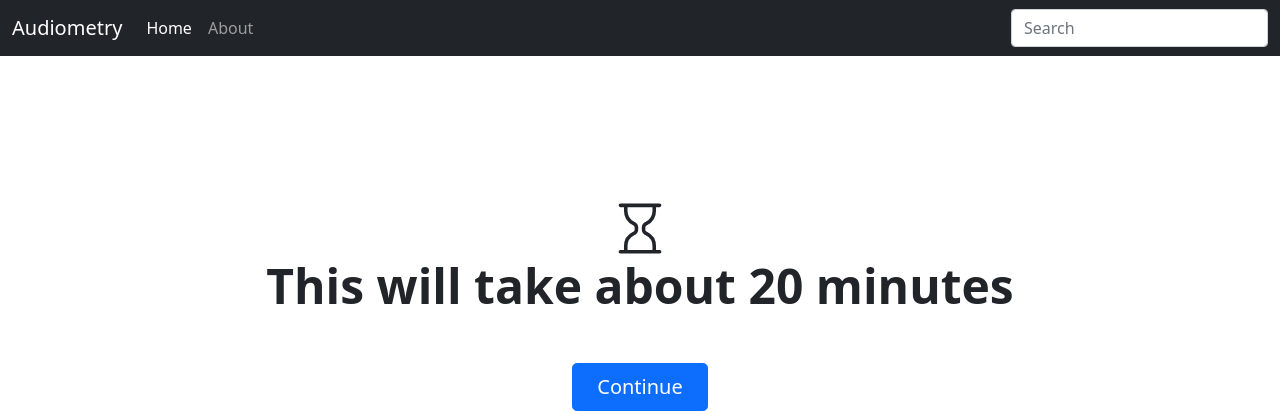
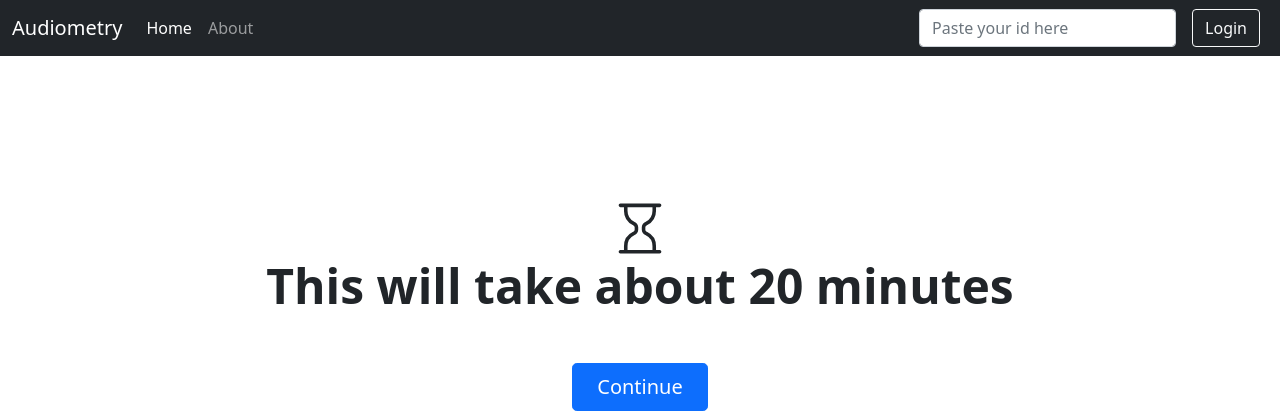
Before and after one commit to HaZoru/audiometry, a Flask app: page / in a window 1280 px wide. Shown: the top 420 px of the page. Run offline with Flask 2, Linux system fonts and the light colour scheme.

Commit message:
add a simple login system

```diff
--- /dev/null
+++ b/static/layout.js
@@ -0,0 +1,7 @@
+const loginSubmit = document.getElementById('loginSubmit');
+const idInput = document.getElementById('idInput');
+
+loginSubmit.addEventListener('click', (e) => {
+    e.preventDefault();
+    window.location.href = window.location.origin + "/additional?id=" + idInput.value;
+})
--- a/templates/additional.html
+++ b/templates/additional.html
@@ -32,7 +32,8 @@
                         <input type="checkbox" value="remember-me"> Remember me
                     </label>
                 </div>-->
-                <button class="w-100 btn btn-lg btn-primary" type="submit">Submit</button>
+                <button class="w-100 btn btn-lg btn-primary" type="submit">{% if age %}Update{% else %}Submit{% endif
+                    %}</button>
                 <hr class="my-4">
                 <small class="text-muted">These details are only used for analytical purposes</small>
             </form>
--- a/templates/layout.html
+++ b/templates/layout.html
@@ -35,22 +35,12 @@
                     <li class="nav-item">
                         <a class="nav-link" href="#">About</a>
                     </li>
-                    <!-- <li class="nav-item">
-                        <a class="nav-link disabled">Disabled</a>
-                    </li> -->
-                    <!-- <li class="nav-item dropdown">
-                        <a class="nav-link dropdown-toggle" href="#" id="dropdown05" data-bs-toggle="dropdown"
-                            aria-expanded="false">Dropdown</a>
-                        <ul class="dropdown-menu" aria-labelledby="dropdown05">
-                            <li><a class="dropdown-item" href="#">Action</a></li>
-                            <li><a class="dropdown-item" href="#">Another action</a></li>
-                            <li><a class="dropdown-item" href="#">Something else here</a></li>
-                        </ul>
-                    </li> -->
                 </ul>
-                <form>
-                    <input class="form-control" type="text" placeholder="Search" aria-label="Search">
-                </form>
+                <div class="col-12 col-lg-auto mb-3 mb-lg-0 me-lg-3">
+                    <input type="search" class="form-control form-control-dark" placeholder="Paste your id here"
+                        aria-label="Search" id="idInput">
+                </div>
+                <button type="submit" class="btn btn-outline-light me-2" id="loginSubmit">Login</button>
             </div>
         </div>
     </nav>
@@ -105,8 +95,7 @@
     <script src="https://cdn.jsdelivr.net/npm/bootstrap@5.1.3/dist/js/bootstrap.min.js" integrity="sha384-QJHtvGhmr9XOIpI6YVutG+2QOK9T+ZnN4kzFN1RtK3zEFEIsxhlmWl5/YESvpZ13" crossorigin="anonymous"></script>
     -->
 </body>
-<script>
-</script>
+<script src="../static/layout.js"></script>
 {% block script %}
 {% endblock %}
 
```
